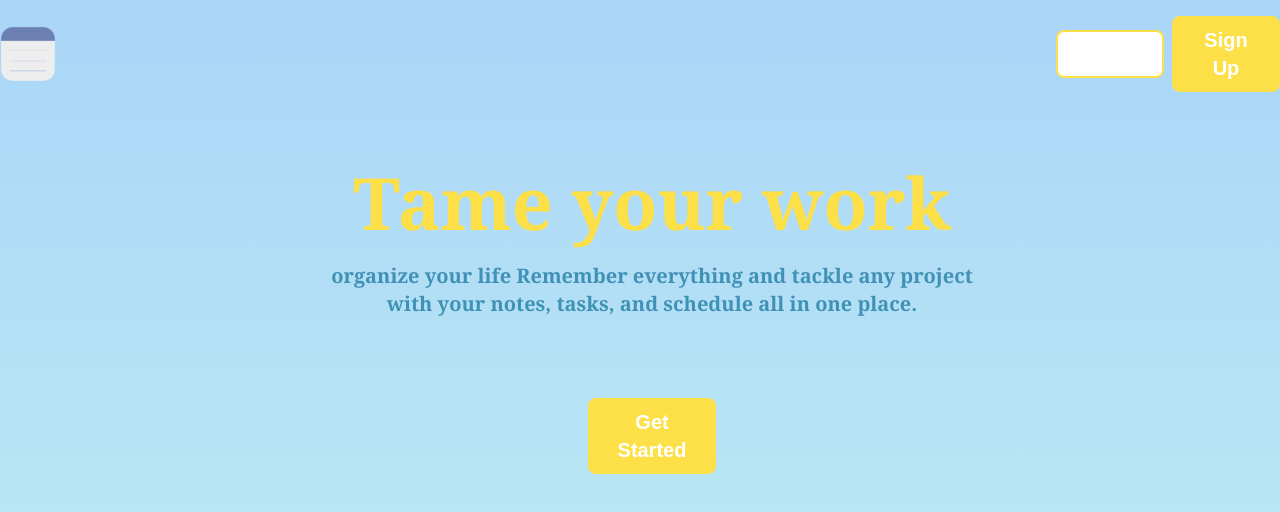
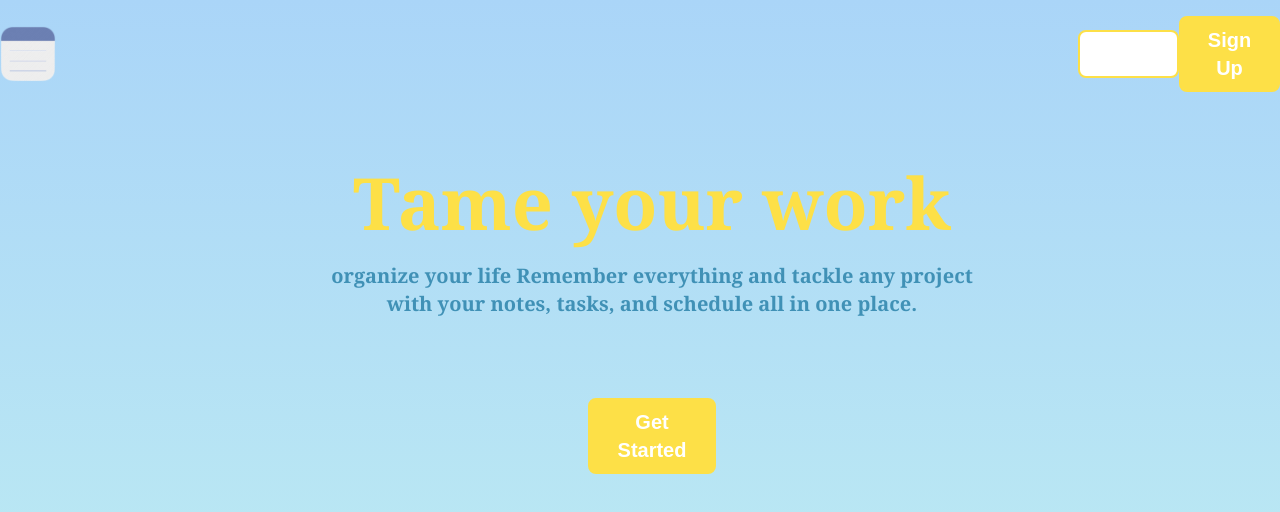
Before and after one commit to Mohamed-Samahi/notes-app, a React (Create React App) app: page / in a window 1280 px wide. Shown: the top 512 px of the page. Built offline with nearby package versions, Linux system fonts and the light colour scheme; no server answers.

Commit message:
updating header buttons container width

```diff
--- a/src/components/Header.jsx
+++ b/src/components/Header.jsx
@@ -30,13 +30,13 @@ const Header = () => {
           <Button onClick={logoutHandler}>Logout</Button>
         </div>
       ) : (
-        <div className="w-[14rem] flex justify-between items-center">
-          <div className="w-[50%]">
+        <div className="flex items-center justify-between w-full max-w-fit">
+          <div className="flex-1">
             <Link to="/login">
               <Button backgroundColor={"bg-white"}>Login</Button>
             </Link>
           </div>
-          <div className="w-[50%] ml-2">
+          <div className="flex-1">
             <Link to="/signup">
               <Button>Sign Up</Button>
             </Link>
```
